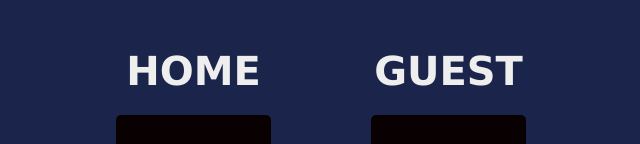
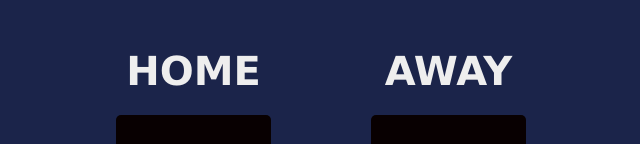
Before and after one commit to manalacv/scoreboard, a plain HTML site: page index.html in a window 1280 px wide. Shown: the part 323-467 px from the top of the page, without its empty margins (319-959 px from the left). Drawn offline with Linux system fonts and the light colour scheme.

Commit message:
Update score header

```diff
--- a/index.html
+++ b/index.html
@@ -24,7 +24,7 @@
         </div>
       </div>
       <div class="guest-section">
-        <h3 class="guest-title">GUEST</h3>
+        <h3 class="guest-title">AWAY</h3>
         <div class="guest-score">
           <h1 class="score-color" id="g-score">0</h1>
         </div>
```
